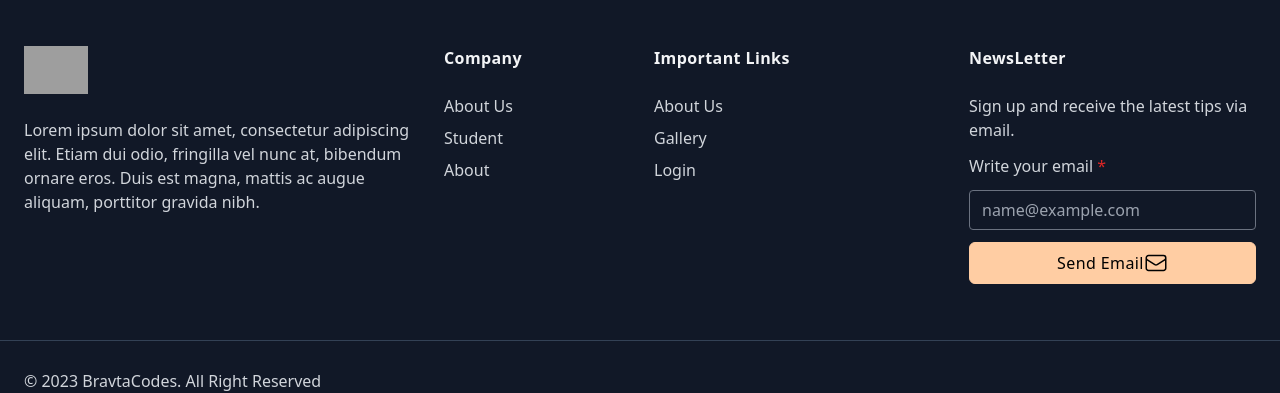
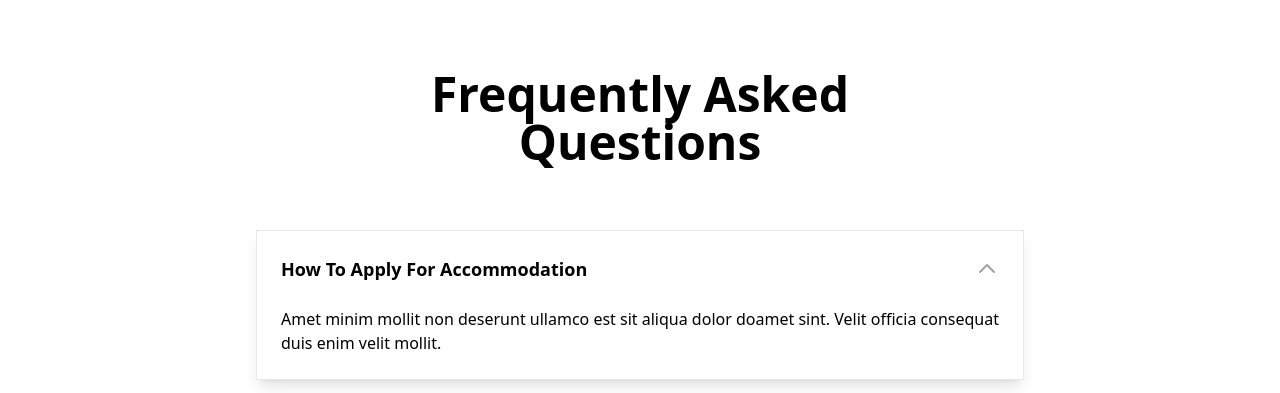
Before and after one commit to Emydev-op/React-hfyv, a React (Vite) app: page /faq in a window 1280 px wide. Shown: the part 410-803 px from the top of the page. Built offline with nearby package versions, Linux system fonts and the light colour scheme; grey boxes are pictures that could not be loaded.

Commit message:
implemented the faq section

```diff
--- a/src/pages/Dashboard.jsx
+++ b/src/pages/Dashboard.jsx
@@ -92,7 +92,7 @@ const Dashboard = () => {
       </section>
       {/* --------------Testimonial End----------------- */}
       {/* ---------------Contact section------------- */}
-      <section className="bg-gray-200 dark:bg-gray-800">
+      <section className="bg-gray-100 dark:bg-gray-800">
         <div className="max-w-7xl mx-auto py-16 px-4 sm:px-6 lg:py-20 lg:px-8">
           <div className="max-w-2xl lg:max-w-4xl mx-auto text-center">
             <h2 className="md:text-5xl text-3xl font-bold text-[#BF4E03] ">
--- a/src/pages/Faq.jsx
+++ b/src/pages/Faq.jsx
@@ -1,6 +1,44 @@
+import { useState } from "react";
 import hfyv3 from "../assets/hfyv4.jpg";
 
 const Faq = () => {
+  const data = [
+    {
+      id: 1,
+      title: "How To Apply For Accommodation",
+      desc: "Amet minim mollit non deserunt ullamco est sit aliqua dolor doamet sint. Velit officia consequat duis enim velit mollit.",
+      display: true,
+    },
+    {
+      id: 2,
+      title: "How To Pay For Accommodation",
+      desc: "Amet minim mollit non deserunt ullamco est sit aliqua dolor doamet sint. Velit officia consequat duis enim velit mollit.",
+      display: false,
+    },
+    {
+      id: 3,
+      title: "How many in a Room",
+      desc: "Amet minim mollit non deserunt ullamco est sit aliqua dolor doamet sint. Velit officia consequat duis enim velit mollit.",
+      display: false,
+    },
+    {
+      id: 4,
+      title: "Is visitors allowed?",
+      desc: "Amet minim mollit non deserunt ullamco est sit aliqua dolor doamet sint. Velit officia consequat duis enim velit mollit.",
+      display: false,
+    },
+  ];
+
+  const [faqs, setFaqs] = useState(data);
+  const toggleDisplay = (id) => {
+    setFaqs((prevData) =>
+      prevData.map((item) =>
+        item.id === id ? { ...item, display: !item.display } : item
+      )
+    );
+    console.log(faqs, "now");
+  };
+
   return (
     <div>
       <div className="bg-gradient-to-tl from-slate-700 to-slate-900 h-96 w-full relative flex  items-center justify-center ">
@@ -13,6 +51,59 @@ const Faq = () => {
           <h1 className="text-white md:text-6xl text-4xl font-bold">FAQ</h1>
         </div>
       </div>
+
+      <section className="py-8 sm:py-16 lg:py-24">
+        <div className="px-4 mx-auto sm:px-6 lg:px-8 max-w-7xl">
+          <div className="max-w-2xl mx-auto text-center">
+            <h2 className="text-3xl font-bold leading-tight dark:text-[#BF4E03] text-black sm:text-4xl lg:text-5xl">
+              Frequently Asked Questions
+            </h2>
+          </div>
+
+          <div className="max-w-3xl mx-auto mt-8 space-y-4 md:mt-16 dark:text-white">
+            {faqs.map((data) => (
+              <div
+                key={data.id}
+                className="transition-all duration-200 dark:bg-gray-800 dark:border-gray-700 dark:hover:bg-gray-600 bg-white border border-gray-200 shadow-lg cursor-pointer hover:bg-gray-50"
+              >
+                <button
+                  type="button"
+                  onClick={() => toggleDisplay(data.id)}
+                  className="flex items-center justify-between w-full px-4 py-5 sm:p-6"
+                >
+                  <span className="flex text-lg font-semibold dark:text-white text-black">
+                    {" "}
+                    {data.title}{" "}
+                  </span>
+
+                  <svg
+                    className="w-6 h-6 text-gray-400 rotate-180"
+                    xmlns="http://www.w3.org/2000/svg"
+                    fill="none"
+                    viewBox="0 0 24 24"
+                    stroke="currentColor"
+                  >
+                    <path
+                      strokeLinecap="round"
+                      strokeLinejoin="round"
+                      strokeWidth="2"
+                      d="M19 9l-7 7-7-7"
+                    />
+                  </svg>
+                </button>
+
+                <div
+                  className={`${
+                    data.display == false && "hidden"
+                  } px-4 pb-5 sm:px-6 sm:pb-6`}
+                >
+                  <p>{data.desc}</p>
+                </div>
+              </div>
+            ))}
+          </div>
+        </div>
+      </section>
     </div>
   );
 };
--- a/src/pages/Gallery.jsx
+++ b/src/pages/Gallery.jsx
@@ -30,7 +30,7 @@ const Gallery = () => {
         </div>
       </div>
 
-      <section className="mt-4">
+      <section className="my-4 container">
         <div className="flex items-center justify-center py-4 md:py-8 flex-wrap">
           <button
             type="button"
@@ -54,7 +54,7 @@ const Gallery = () => {
             Interior
           </button>
         </div>
-        <div className="grid grid-cols-2 md:grid-cols-4 gap-3">
+        <div className="grid grid-cols-2 md:grid-cols-4 gap-3 px-12 md:px-20 mb-10">
           {gallery.map((item) =>
             item.filtered === true ? (
               <div key={item.id}>
```
